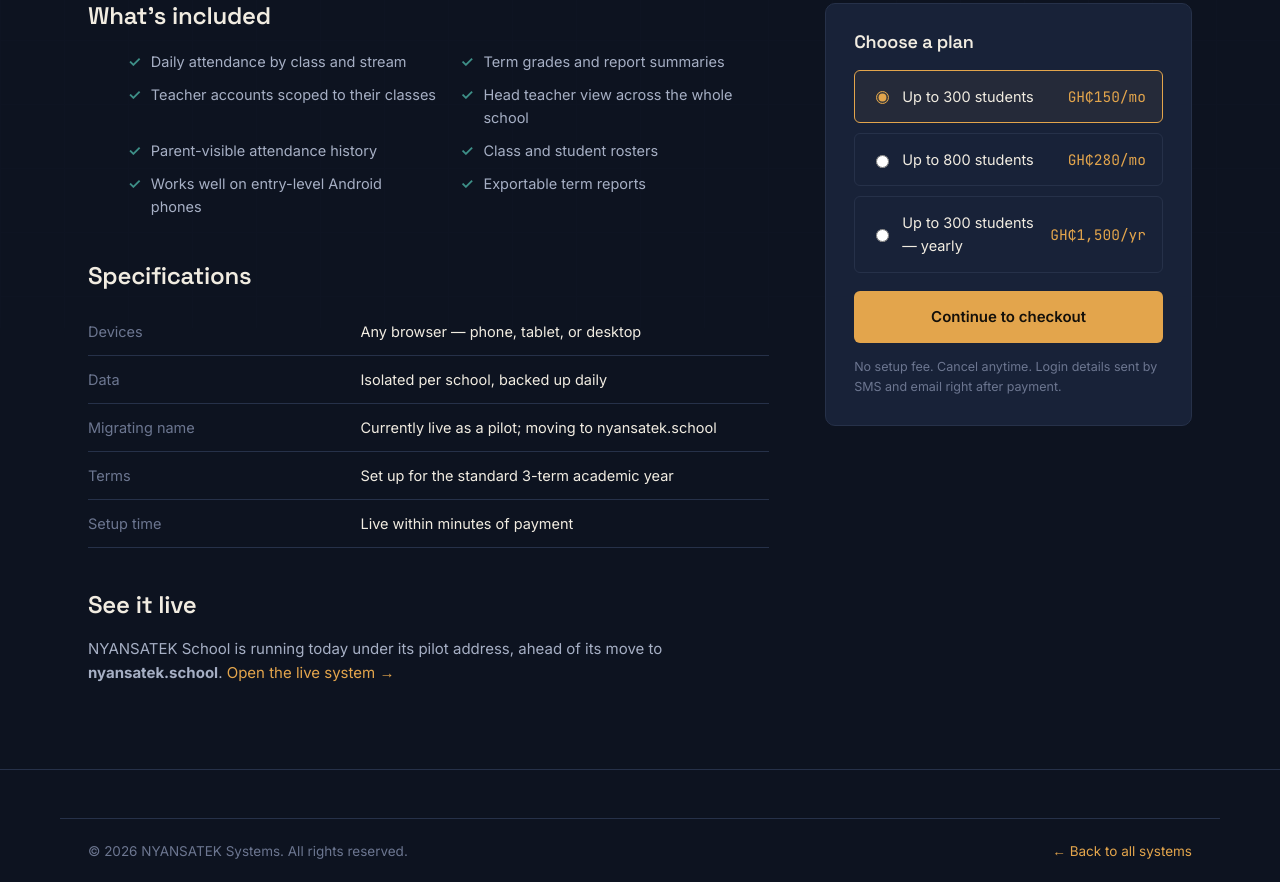
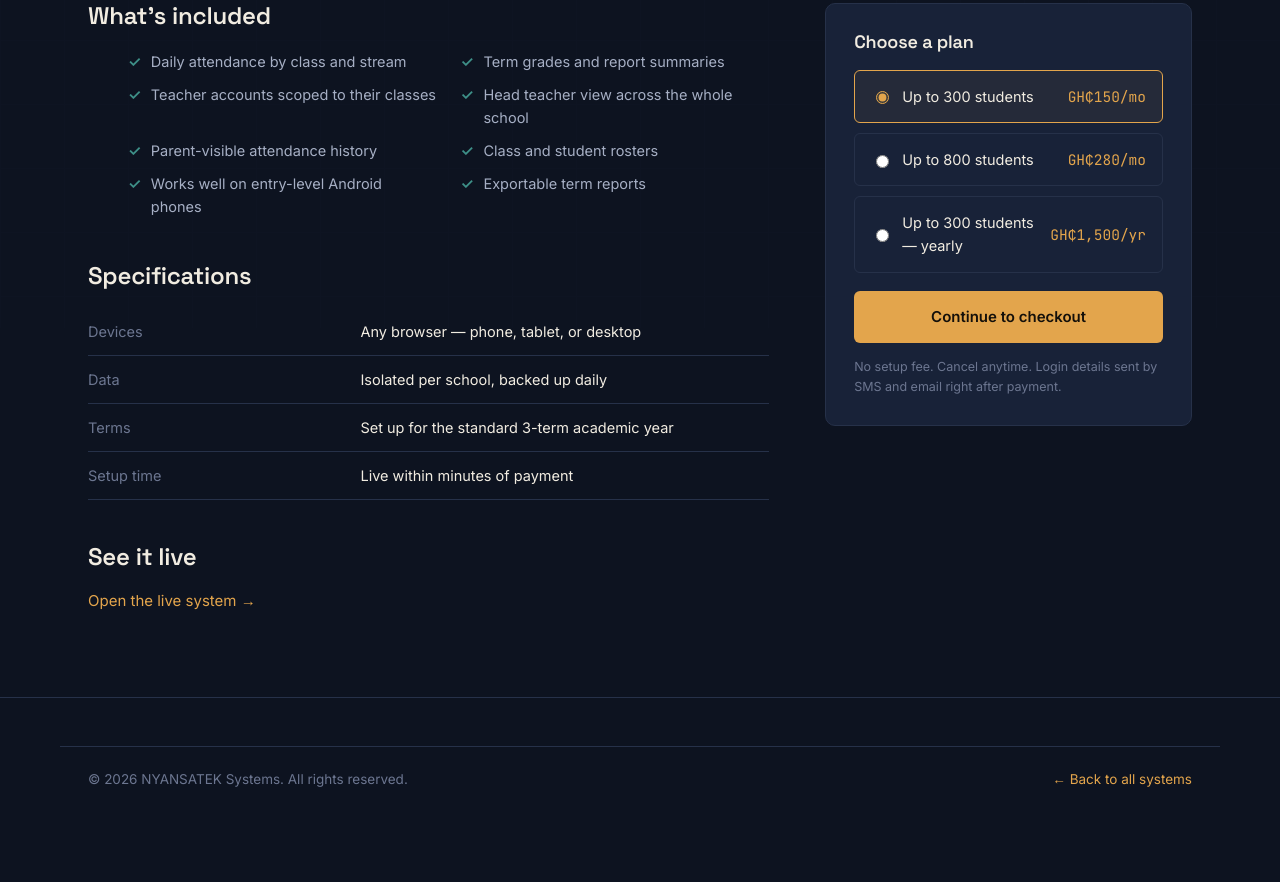
Before and after one commit to webstar-7/nyansatek-systems, a website: page product-school.html in a window 1280 px wide. Shown: the part 472-1354 px from the top of the page. After the commit the page ends 1295 px from the top, so only its background shows below. Drawn offline with Linux system fonts and the light colour scheme.

Commit message:
Update product-school.html

```diff
--- a/product-school.html
+++ b/product-school.html
@@ -62,15 +62,13 @@
       <table class="spec-table">
         <tr><td>Devices</td><td>Any browser — phone, tablet, or desktop</td></tr>
         <tr><td>Data</td><td>Isolated per school, backed up daily</td></tr>
-        <tr><td>Migrating name</td><td>Currently live as a pilot; moving to nyansatek.school</td></tr>
-        <tr><td>Terms</td><td>Set up for the standard 3-term academic year</td></tr>
+         <tr><td>Terms</td><td>Set up for the standard 3-term academic year</td></tr>
         <tr><td>Setup time</td><td>Live within minutes of payment</td></tr>
       </table>
 
       <h2 style="font-size:24px; margin:44px 0 18px;">See it live</h2>
       <p style="color:var(--text-dim); font-size:15px;">
-        NYANSATEK School is running today under its pilot address, ahead of its move to <strong>nyansatek.school</strong>.
-        <a href="https://nyansatek-attendance.netlify.app" target="_blank" rel="noopener" style="color:var(--gold);">Open the live system →</a>
+    <a href="https://nyansatek.school" target="_blank" rel="noopener" style="color:var(--gold);">Open the live system →</a>
       </p>
     </div>
 
```
